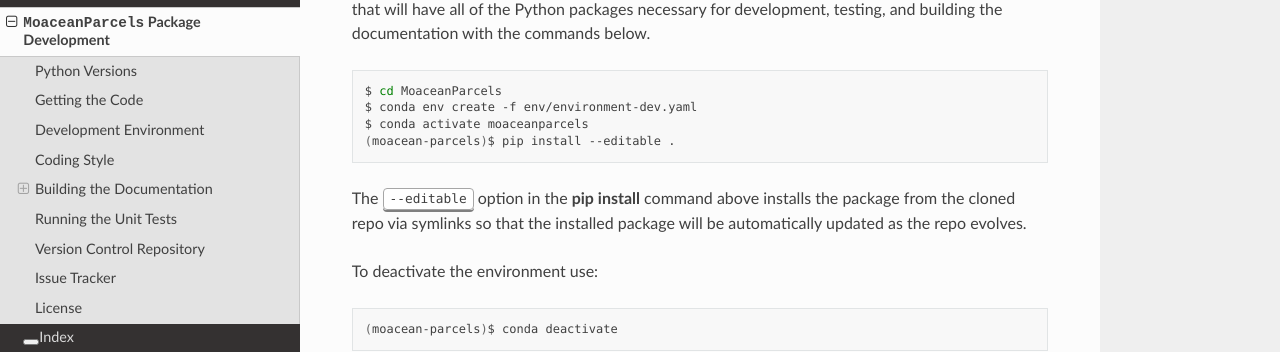
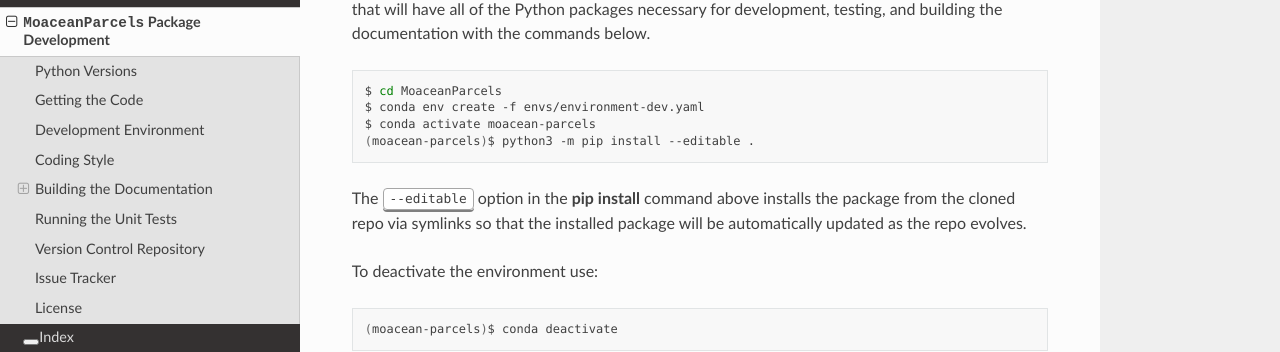
Before and after one commit to UBC-MOAD/MoaceanParcels, a Sphinx documentation site: the page built from docs/pkg_development.rst, in a window 1280 px wide and 900 px high, scrolled down 904 px. Shown: the part 160-512 px from the top of the window. Built offline with Sphinx 7.4.7 and the Read the Docs theme 2.0.0, drawn with Linux system fonts in a browser that asks for light colours.

Commit message:
Fix typos in pkg dev docs

```diff
--- a/docs/pkg_development.rst
+++ b/docs/pkg_development.rst
@@ -121,9 +121,9 @@ and building the documentation with the commands below.
 .. code-block:: bash
 
     $ cd MoaceanParcels
-    $ conda env create -f env/environment-dev.yaml
-    $ conda activate moaceanparcels
-    (moacean-parcels)$ pip install --editable .
+    $ conda env create -f envs/environment-dev.yaml
+    $ conda activate moacean-parcels
+    (moacean-parcels)$ python3 -m pip install --editable .
 
 The :kbd:`--editable` option in the :command:`pip install` command above installs
 the package from the cloned repo via symlinks so that the installed package
```
